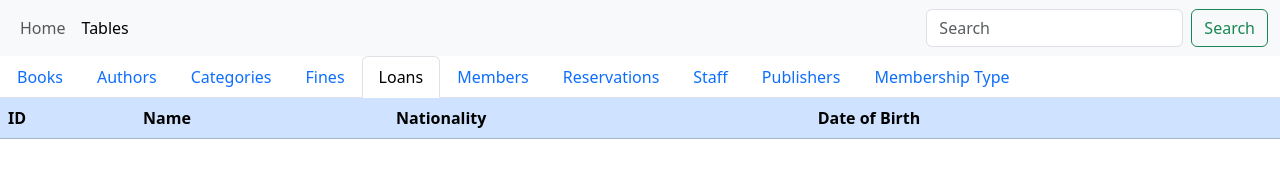
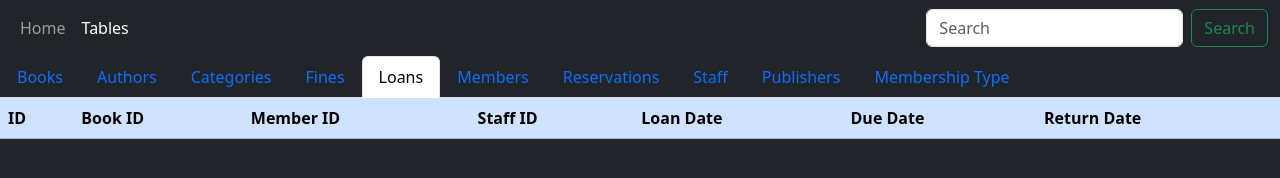
Before and after one commit to Hallar57/Library-Management-System, a plain HTML site: page LibraryWeb/tables.html in a window 1280 px wide. Both pictures are taken after a click on the tab "Loans". Drawn offline with nearby package versions, Linux system fonts and the light colour scheme; no server answers.

Commit message:
fixed column names

```diff
--- a/LibraryWeb/tables.html
+++ b/LibraryWeb/tables.html
@@ -18,9 +18,9 @@
     />
   </head>
 
-  <body>
+  <body class="bg-dark">
     <header>
-      <nav class="navbar navbar-expand-lg navbar-light bg-light">
+      <nav class="navbar navbar-expand-lg navbar-dark bg-dark">
         <div class="container-fluid">
           <div class="collapse navbar-collapse" id="collapsibleNavId">
             <ul class="navbar-nav me-auto mt-2 mt-lg-0">
@@ -270,8 +270,6 @@
               <tr>
                 <th scope="col">ID</th>
                 <th scope="col">Name</th>
-                <th scope="col">Nationality</th>
-                <th scope="col">Date of Birth</th>
               </tr>
             </thead>
             <tbody></tbody>
@@ -290,9 +288,9 @@
             <thead>
               <tr>
                 <th scope="col">ID</th>
-                <th scope="col">Name</th>
-                <th scope="col">Nationality</th>
-                <th scope="col">Date of Birth</th>
+                <th scope="col">Loan ID</th>
+                <th scope="col">Amount</th>
+                <th scope="col">Date</th>
               </tr>
             </thead>
             <tbody></tbody>
@@ -311,9 +309,12 @@
             <thead>
               <tr>
                 <th scope="col">ID</th>
-                <th scope="col">Name</th>
-                <th scope="col">Nationality</th>
-                <th scope="col">Date of Birth</th>
+                <th scope="col">Book ID</th>
+                <th scope="col">Member ID</th>
+                <th scope="col">Staff ID</th>
+                <th scope="col">Loan Date</th>
+                <th scope="col">Due Date</th>
+                <th scope="col">Return Date</th>
               </tr>
             </thead>
             <tbody></tbody>
@@ -333,8 +334,9 @@
               <tr>
                 <th scope="col">ID</th>
                 <th scope="col">Name</th>
-                <th scope="col">Nationality</th>
-                <th scope="col">Date of Birth</th>
+                <th scope="col">Email</th>
+                <th scope="col">Membership Date</th>
+                <th scope="col">Membership Type ID</th>
               </tr>
             </thead>
             <tbody></tbody>
@@ -353,9 +355,10 @@
             <thead>
               <tr>
                 <th scope="col">ID</th>
-                <th scope="col">Name</th>
-                <th scope="col">Nationality</th>
-                <th scope="col">Date of Birth</th>
+                <th scope="col">Book ID</th>
+                <th scope="col">Member ID</th>
+                <th scope="col">Reservation Date</th>
+                <th scope="col">Status</th>
               </tr>
             </thead>
             <tbody></tbody>
@@ -375,8 +378,8 @@
               <tr>
                 <th scope="col">ID</th>
                 <th scope="col">Name</th>
-                <th scope="col">Nationality</th>
-                <th scope="col">Date of Birth</th>
+                <th scope="col">Role</th>
+                <th scope="col">Email</th>
               </tr>
             </thead>
             <tbody></tbody>
```
Also changed, not shown: LibraryWeb/homepage.html (+3 -3 lines).
